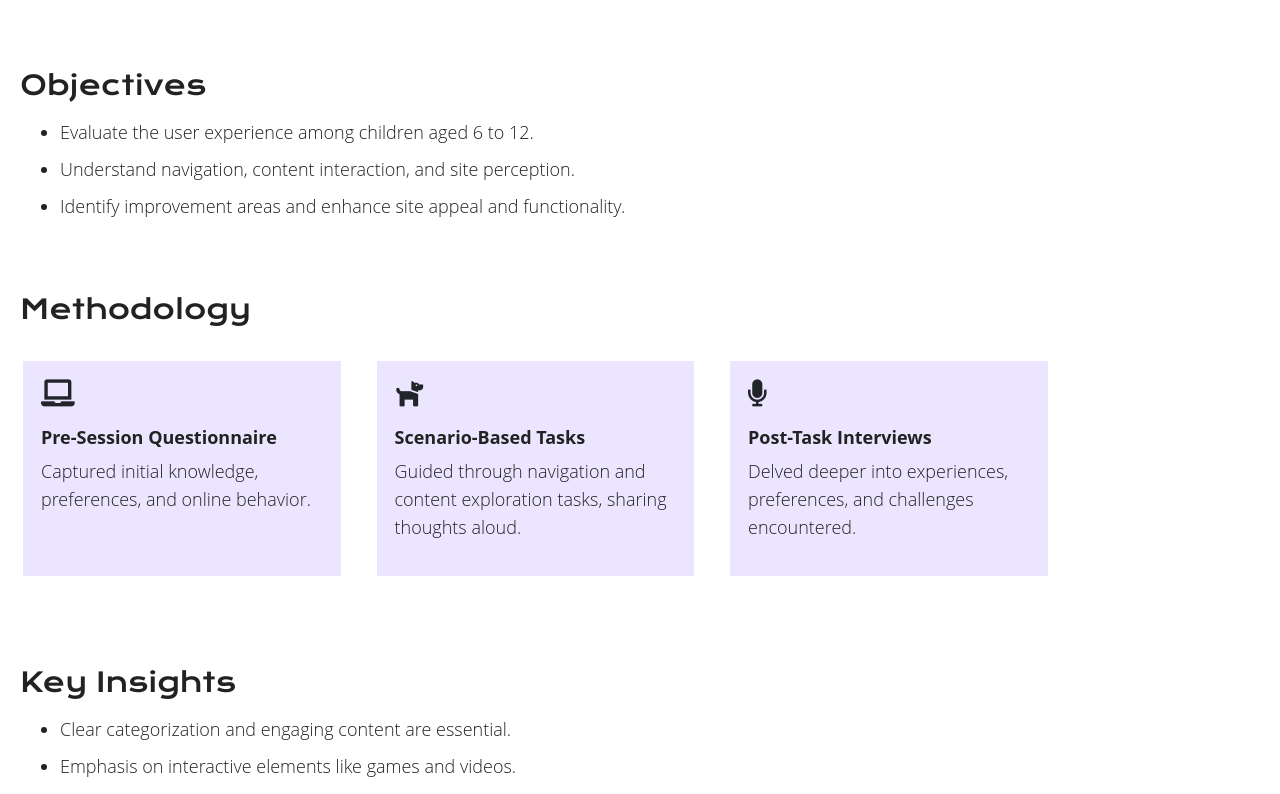
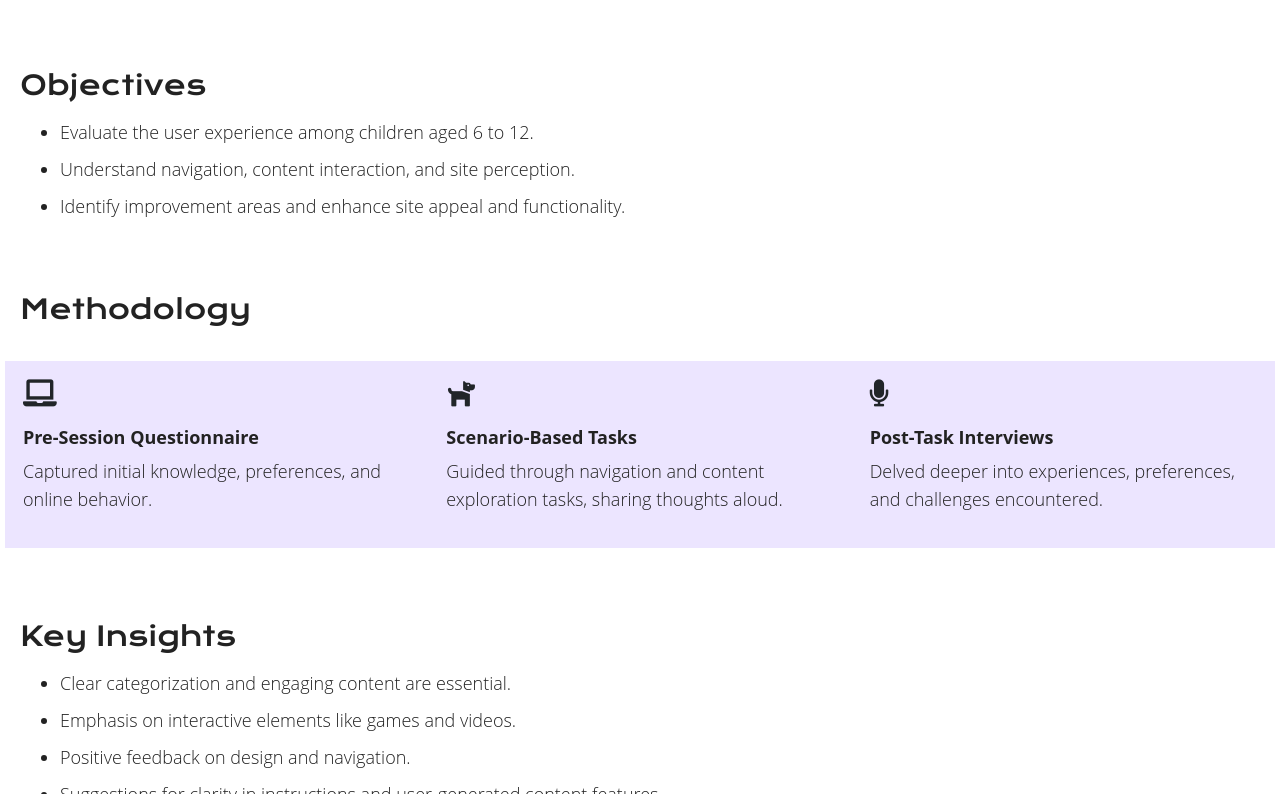
Before and after one commit to edensinclair/Portfolio, a plain HTML site: page nextGen.html in a window 1280 px wide. Shown: the part 2005-2799 px from the top of the page. Drawn offline with nearby package versions, Linux system fonts and the light colour scheme.

Commit message:
Quick fix

```diff
--- a/nextGen.html
+++ b/nextGen.html
@@ -100,21 +100,21 @@
                             <li>Identify improvement areas and enhance site appeal and functionality.</li>
                         </ul>
                         <h3>Methodology</h3>
-                        <div class="row">
-                            <div class="col-3" style="padding: 18px;margin: 18px; background-color:#ece5ff">
+                        <div class="row" style="padding-top: 18px">
+                            <div class="col-12 col-md-4" style="padding: 18px; background-color:#ece5ff">
                                 <i class="fas fa-laptop boxIcon"></i>
                                 <h4 class="lessSpace">Pre-Session Questionnaire</h4>
-                                <p> Captured initial knowledge, preferences, and online behavior.</p>
+                                <p>Captured initial knowledge, preferences, and online behavior.</p>
                             </div>
-                            <div class="col-3" style="padding: 18px; margin: 18px; background-color:#ece5ff">
+                            <div class="col-12 col-md-4" style="padding: 18px; background-color:#ece5ff">
                                 <i class="fas fa-dog boxIcon"></i>
                                 <h4 class="lessSpace">Scenario-Based Tasks</h4>
                                 <p>Guided through navigation and content exploration tasks, sharing thoughts aloud.</p>
                             </div>
-                            <div class="col-3" style="padding: 18px; margin: 18px;background-color:#ece5ff">
+                            <div class="col-12 col-md-4" style="padding: 18px; background-color:#ece5ff">
                                 <i class="fas fa-microphone boxIcon"></i>
                                 <h4 class="lessSpace">Post-Task Interviews</h4>
-                                <p>Delved deeper into experiences, preferences, and challenges encountered. </p>
+                                <p>Delved deeper into experiences, preferences, and challenges encountered.</p>
                             </div>
                         </div>
                         <h3>Key Insights</h3>
--- a/styles.css
+++ b/styles.css
@@ -42,13 +42,13 @@ strong{
 }
 .banner {
     width: 100%;
-    height: 399px;
+    max-height: 399px;
     object-fit: cover;
 }
 
 .bannerInline {
     width: 100%;
-    height: 399px;
+    max-height: 399px;
     object-fit: cover;
     margin-bottom: 27px;
     margin-top: 9px;
```
